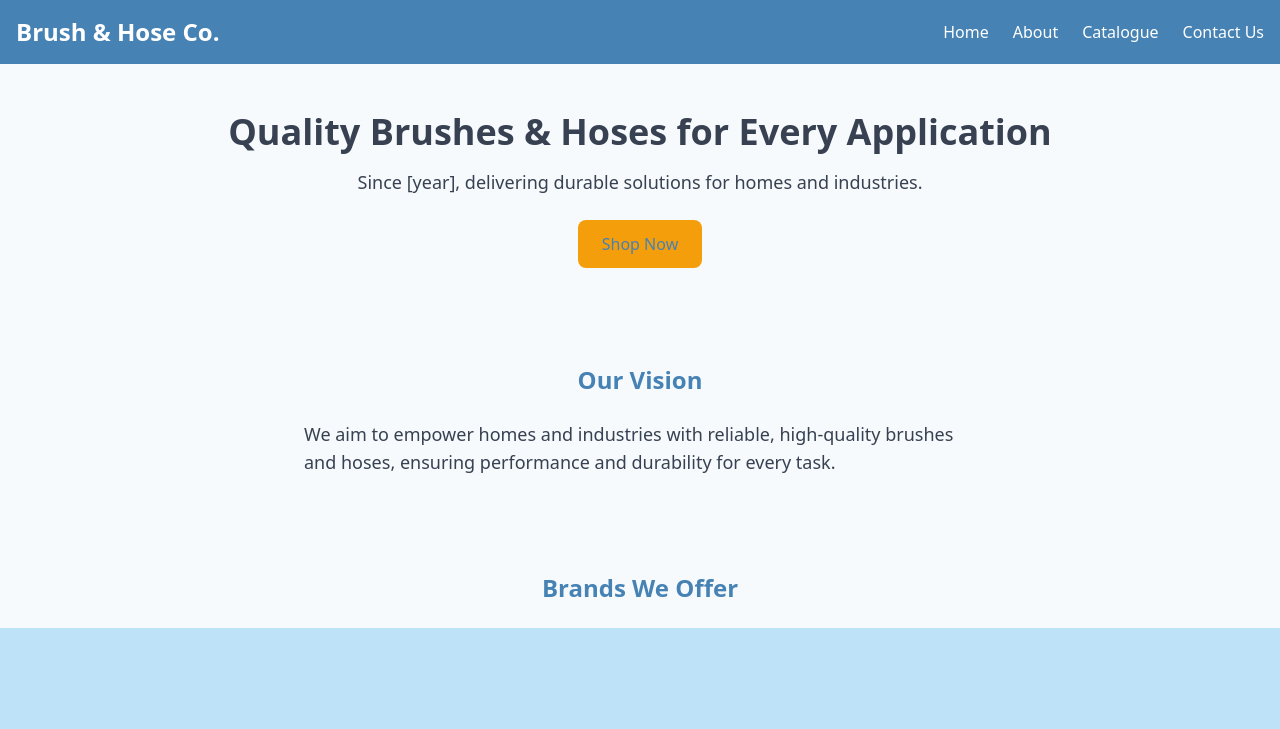
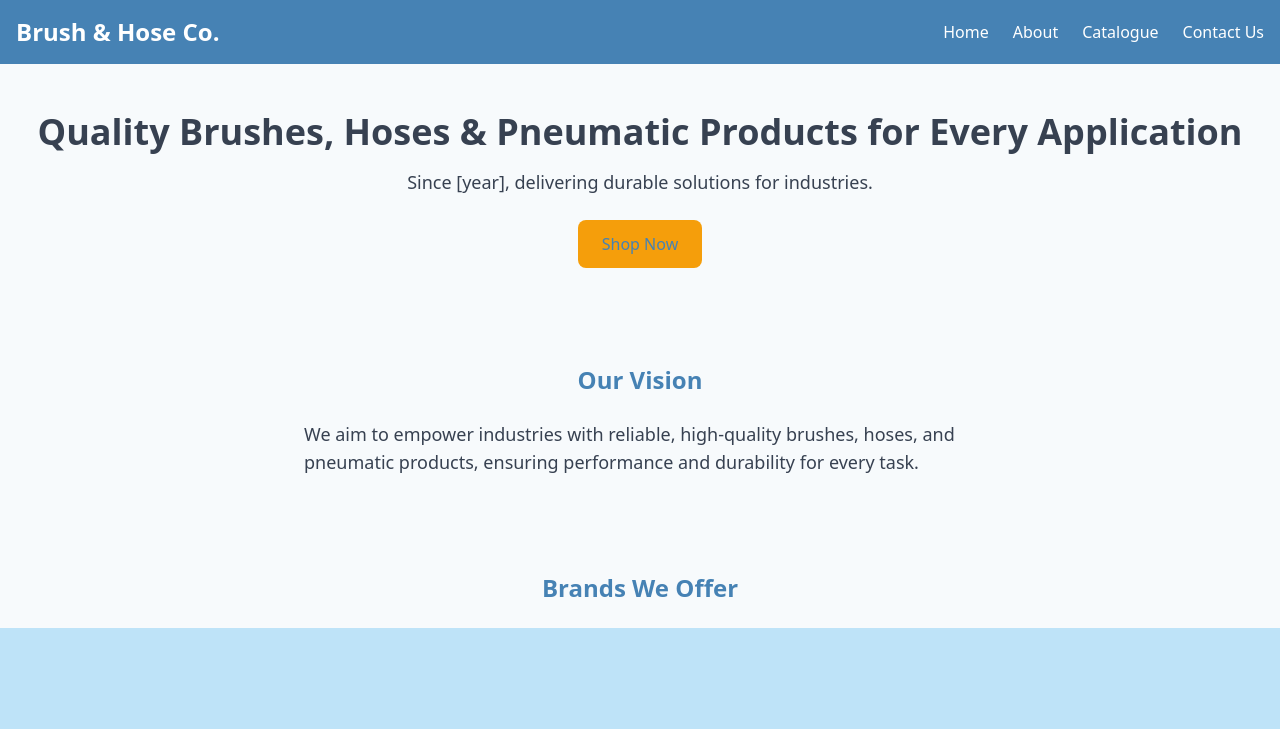
Before and after one commit to YusufDeesawala/tahahardware-website, a Flask app: page / in a window 1280 px wide. Shown: the top 729 px of the page. Run offline with Flask 3, Linux system fonts and the light colour scheme; some libraries are stand-ins or nearby versions.

Commit message:
Added the base code for catalogues.

```diff
--- a/templates/index.html
+++ b/templates/index.html
@@ -3,7 +3,7 @@
 <head>
   <meta charset="UTF-8">
   <meta name="viewport" content="width=device-width, initial-scale=1.0">
-  <meta name="description" content="Quality brushes and hoses for retail and wholesale. Durable solutions for homes and industries.">
+  <meta name="description" content="Quality brushes, hoses, and pneumatic products for retail and wholesale. Durable solutions for industries.">
   <title>Brush & Hose Co. - Home</title>
   <script src="https://cdn.tailwindcss.com"></script>
   <style>
@@ -50,8 +50,8 @@
   <!-- Hero Section -->
   <section class="bg-[var(--soft-white)] py-12">
     <div class="container mx-auto text-center">
-      <h2 class="text-4xl font-bold text-[var(--charcoal-gray)] mb-4">Quality Brushes & Hoses for Every Application</h2>
-      <p class="text-lg text-[var(--charcoal-gray)] mb-6">Since [year], delivering durable solutions for homes and industries.</p>
+      <h2 class="text-4xl font-bold text-[var(--charcoal-gray)] mb-4">Quality Brushes, Hoses & Pneumatic Products for Every Application</h2>
+      <p class="text-lg text-[var(--charcoal-gray)] mb-6">Since [year], delivering durable solutions for industries.</p>
       <a href="/catalogue" class="inline-block bg-[var(--amber-glow)] text-[var(--steel-blue)] px-6 py-3 rounded-lg hover:bg-[var(--pale-blue)] transition">Shop Now</a>
     </div>
   </section>
@@ -59,7 +59,7 @@
   <!-- Vision Statement -->
   <section class="container mx-auto py-12">
     <h3 class="text-2xl font-semibold text-[var(--steel-blue)] mb-6 text-center">Our Vision</h3>
-    <p class="text-lg text-[var(--charcoal-gray)] max-w-2xl mx-auto">We aim to empower homes and industries with reliable, high-quality brushes and hoses, ensuring performance and durability for every task.</p>
+    <p class="text-lg text-[var(--charcoal-gray)] max-w-2xl mx-auto">We aim to empower industries with reliable, high-quality brushes, hoses, and pneumatic products, ensuring performance and durability for every task.</p>
   </section>
 
   <!-- Brands We Offer (Marquee) -->
@@ -89,22 +89,22 @@
     <h3 class="text-2xl font-semibold text-[var(--steel-blue)] mb-6 text-center">Featured Products</h3>
     <div class="grid grid-cols-1 md:grid-cols-3 gap-6">
       <div class="bg-[var(--soft-white)] border border-[var(--pale-blue)] p-4 rounded-lg hover:shadow-lg transition">
-        <img src="/static/images/brush.jpg" alt="Industrial Brush" class="w-full h-48 object-cover rounded mb-4">
-        <h4 class="text-xl font-semibold text-[var(--charcoal-gray)]">Industrial Brush</h4>
-        <p class="text-[var(--charcoal-gray)] mb-4">Durable bristles for heavy-duty cleaning.</p>
-        <a href="/catalogue" class="inline-block bg-[var(--amber-glow)] text-[var(--steel-blue)] px-4 py-2 rounded hover:bg-[var(--pale-blue)] transition">View Details</a>
+        <img src="/static/images/industrial_brush.jpg" alt="Industrial Brushes" class="w-full h-48 object-cover rounded mb-4">
+        <h4 class="text-xl font-semibold text-[var(--charcoal-gray)]">Industrial Brushes</h4>
+        <p class="text-[var(--charcoal-gray)] mb-4">Heavy-duty brushes for industrial cleaning and processing.</p>
+        <a href="/catalogue/industrial-brushes" class="inline-block bg-[var(--amber-glow)] text-[var(--steel-blue)] px-4 py-2 rounded hover:bg-[var(--pale-blue)] transition">View Details</a>
       </div>
       <div class="bg-[var(--soft-white)] border border-[var(--pale-blue)] p-4 rounded-lg hover:shadow-lg transition">
-        <img src="/static/images/hose.jpg" alt="Flexible Hose" class="w-full h-48 object-cover rounded mb-4">
-        <h4 class="text-xl font-semibold text-[var(--charcoal-gray)]">Flexible Hose</h4>
-        <p class="text-[var(--charcoal-gray)] mb-4">Leak-proof design for industrial use.</p>
-        <a href="/catalogue" class="inline-block bg-[var(--amber-glow)] text-[var(--steel-blue)] px-4 py-2 rounded hover:bg-[var(--pale-blue)] transition">View Details</a>
+        <img src="/static/images/industrial_hose.jpg" alt="Industrial Hoses" class="w-full h-48 object-cover rounded mb-4">
+        <h4 class="text-xl font-semibold text-[var(--charcoal-gray)]">Industrial Hoses</h4>
+        <p class="text-[var(--charcoal-gray)] mb-4">Durable, leak-proof hoses for industrial applications.</p>
+        <a href="/catalogue/industrial-hoses" class="inline-block bg-[var(--amber-glow)] text-[var(--steel-blue)] px-4 py-2 rounded hover:bg-[var(--pale-blue)] transition">View Details</a>
       </div>
       <div class="bg-[var(--soft-white)] border border-[var(--pale-blue)] p-4 rounded-lg hover:shadow-lg transition">
-        <img src="/static/images/brush2.jpg" alt="Household Brush" class="w-full h-48 object-cover rounded mb-4">
-        <h4 class="text-xl font-semibold text-[var(--charcoal-gray)]">Household Brush</h4>
-        <p class="text-[var(--charcoal-gray)] mb-4">Perfect for everyday cleaning tasks.</p>
-        <a href="/catalogue" class="inline-block bg-[var(--amber-glow)] text-[var(--steel-blue)] px-4 py-2 rounded hover:bg-[var(--pale-blue)] transition">View Details</a>
+        <img src="/static/images/pneumatic_product.jpg" alt="Pneumatic Products" class="w-full h-48 object-cover rounded mb-4">
+        <h4 class="text-xl font-semibold text-[var(--charcoal-gray)]">Pneumatic Products</h4>
+        <p class="text-[var(--charcoal-gray)] mb-4">High-performance pneumatic tools and fittings.</p>
+        <a href="/catalogue/pneumatic-products" class="inline-block bg-[var(--amber-glow)] text-[var(--steel-blue)] px-4 py-2 rounded hover:bg-[var(--pale-blue)] transition">View Details</a>
       </div>
     </div>
   </section>
```
Also changed, not shown: templates/industrial_brushes.html (added, +54 -0 lines), templates/industrial_hoses.html (added, +54 -0 lines), templates/pneumatic_products.html (added, +54 -0 lines).
